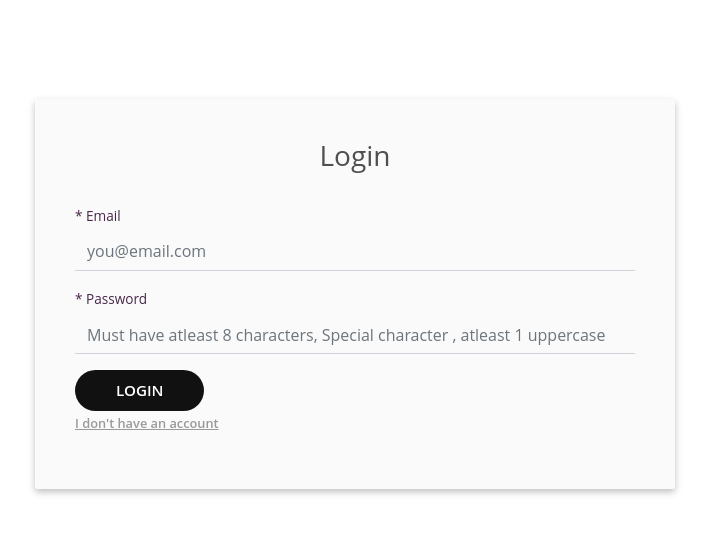
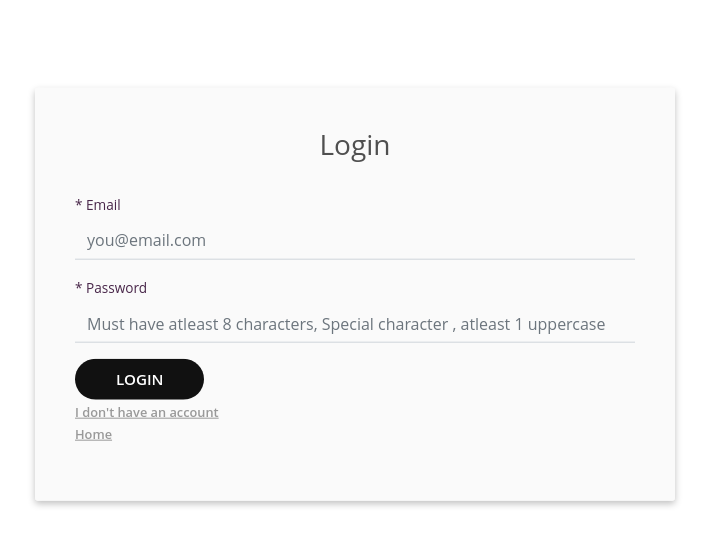
Before and after one commit to NicholusMuwonge/relworx-client, a React (Create React App) app: page /login in a window 1280 px wide. Shown: the top 546 px of the page, without its empty margins (285-994 px from the left). Built offline with nearby package versions, Linux system fonts and the light colour scheme.

Commit message:
- add a link for the home page to the login and signup

```diff
--- a/src/Login/LoginComponent.js
+++ b/src/Login/LoginComponent.js
@@ -80,6 +80,10 @@ const LoginComponent = (props) =>{
                   <a className="signup__link" href="/register">
                     I don't have an account
                   </a>
+                  <br/>
+                  <a className="signup__link" href="/">
+                      Home
+                  </a>
                 </li>
               </ul>
             </div>
--- a/src/SignUp/SignUpComponent.js
+++ b/src/SignUp/SignUpComponent.js
@@ -107,6 +107,10 @@ const SignUpComponent = (props) => {
                   <a className="signup__link" href="/login">
                     I am already a member
                   </a>
+                  <br/>
+                  <a className="signup__link" href="/">
+                      Home
+                  </a>
                 </li>
               </ul>
             </div>
```
